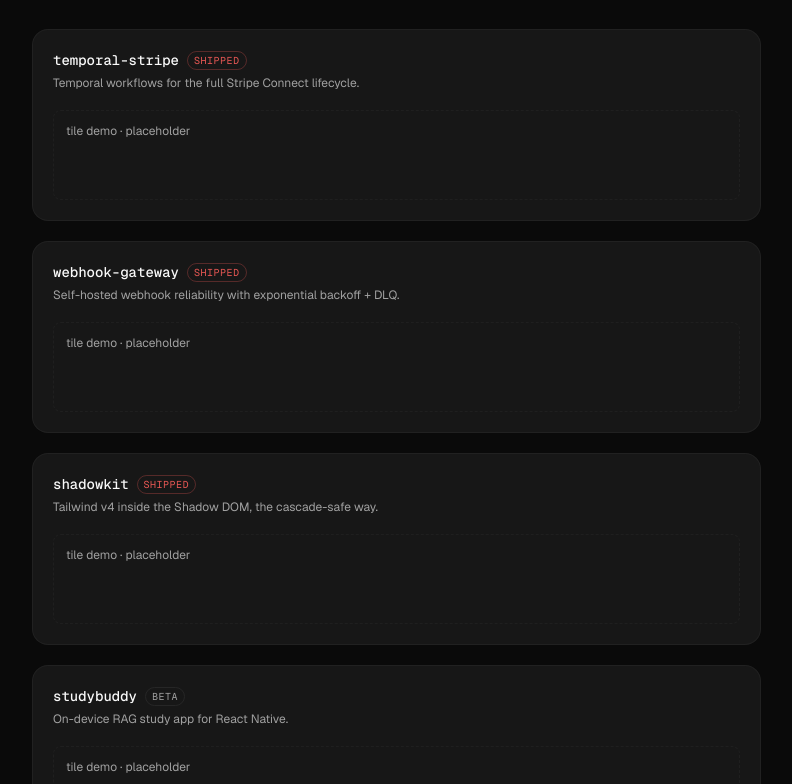
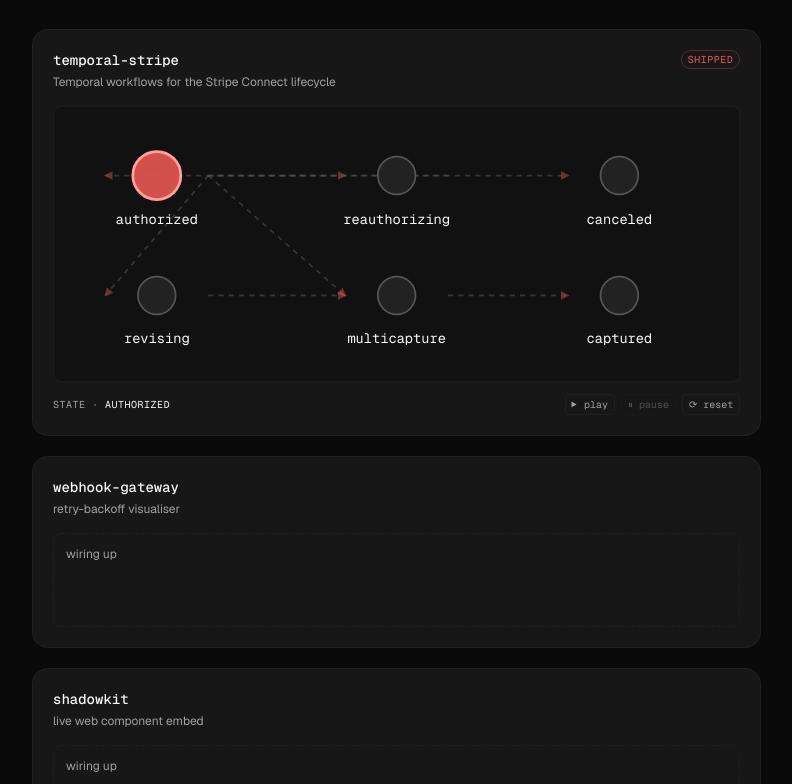
Before and after one commit to mateokadiu/portfolio-site, an Astro site: page / in a window 1280 px wide. Shown: the part 716-1500 px from the top of the page, without its empty margins (56-848 px from the left). Built offline with nearby package versions, Linux system fonts and the light colour scheme; Astro itself is replaced by a stand-in of ours.

Commit message:
temporal-stripe state machine tile

```diff
--- /dev/null
+++ b/src/components/ProjectTile.astro
@@ -0,0 +1,63 @@
+---
+import type { Project } from '~/lib/data';
+import Tile from '~/components/Tile.astro';
+import TileHeader from '~/components/TileHeader.astro';
+import TemporalStripeTile from '~/tiles/TemporalStripeTile';
+import WebhookGatewayTile from '~/tiles/WebhookGatewayTile';
+import ShadowkitTile from '~/tiles/ShadowkitTile';
+import StudybuddyTile from '~/tiles/StudybuddyTile';
+import TaxLedgerTile from '~/tiles/TaxLedgerTile';
+import GrpcMonorepoTile from '~/tiles/GrpcMonorepoTile';
+import AiTradingCopilotTile from '~/tiles/AiTradingCopilotTile';
+
+interface Props {
+  project: Project;
+}
+const { project } = Astro.props;
+
+const href = project.isPrivate ? `/projects/${project.slug}` : `/projects/${project.slug}`;
+---
+
+<Tile
+  size={project.tileSize}
+  href={href}
+  label={`${project.name} — ${project.tagline}`}
+  transitionName={`project-${project.slug}`}
+>
+  {
+    project.slug === 'temporal-stripe' && <TemporalStripeTile client:visible />
+  }
+  {
+    project.slug === 'webhook-gateway' && <WebhookGatewayTile client:visible />
+  }
+  {project.slug === 'shadowkit' && <ShadowkitTile client:visible />}
+  {project.slug === 'studybuddy' && <StudybuddyTile client:visible />}
+  {project.slug === 'tax-ledger' && <TaxLedgerTile client:visible />}
+  {
+    project.slug === 'grpc-monorepo-starter' && (
+      <GrpcMonorepoTile client:visible />
+    )
+  }
+  {
+    project.slug === 'ai-trading-copilot' && (
+      <AiTradingCopilotTile client:visible />
+    )
+  }
+  {
+    !['temporal-stripe', 'webhook-gateway', 'shadowkit', 'studybuddy', 'tax-ledger', 'grpc-monorepo-starter', 'ai-trading-copilot'].includes(
+      project.slug,
+    ) && (
+      <>
+        <TileHeader
+          name={project.name}
+          tagline={project.tagline}
+          status={project.status}
+          isPrivate={project.isPrivate}
+        />
+        <div class="mt-4 flex-1 rounded-lg border border-dashed border-border/60 p-3 text-xs text-muted">
+          tile demo · placeholder
+        </div>
+      </>
+    )
+  }
+</Tile>
--- a/src/pages/index.astro
+++ b/src/pages/index.astro
@@ -3,7 +3,7 @@
 import Hero from '~/components/Hero';
 import BentoGrid from '~/components/BentoGrid.astro';
 import Tile from '~/components/Tile.astro';
-import TileHeader from '~/components/TileHeader.astro';
+import ProjectTile from '~/components/ProjectTile.astro';
 import AboutTile from '~/tiles/AboutTile.astro';
 import NowTile from '~/tiles/NowTile.astro';
 import ContactTile from '~/tiles/ContactTile.astro';
@@ -15,26 +15,7 @@
   <Hero client:idle />
 
   <BentoGrid id="work">
-    {
-      PROJECTS.map((project) => (
-        <Tile
-          size={project.tileSize}
-          href={`/projects/${project.slug}`}
-          label={`${project.name} — ${project.tagline}`}
-          transitionName={`project-${project.slug}`}
-        >
-          <TileHeader
-            name={project.name}
-            tagline={project.tagline}
-            status={project.status}
-            isPrivate={project.isPrivate}
-          />
-          <div class="mt-4 flex-1 rounded-lg border border-dashed border-border/60 p-3 text-xs text-muted">
-            tile demo · placeholder
-          </div>
-        </Tile>
-      ))
-    }
+    {PROJECTS.map((project) => <ProjectTile project={project} />)}
 
     <Tile size="1x1"><AboutTile /></Tile>
     <Tile size="1x1"><NowTile /></Tile>
--- /dev/null
+++ b/src/tiles/AiTradingCopilotTile.tsx
@@ -0,0 +1,14 @@
+// Placeholder — fleshed out in a later commit.
+export default function AiTradingCopilotTile() {
+  return (
+    <div className="flex h-full flex-col">
+      <header>
+        <h3 className="font-mono text-sm font-medium text-foreground">ai-trading-copilot</h3>
+        <p className="mt-1 text-xs text-muted">private · typewriter narrative</p>
+      </header>
+      <div className="mt-4 flex-1 rounded-lg border border-dashed border-border/60 p-3 text-xs text-muted">
+        wiring up
+      </div>
+    </div>
+  );
+}
--- /dev/null
+++ b/src/tiles/GrpcMonorepoTile.tsx
@@ -0,0 +1,14 @@
+// Placeholder — fleshed out in a later commit.
+export default function GrpcMonorepoTile() {
+  return (
+    <div className="flex h-full flex-col">
+      <header>
+        <h3 className="font-mono text-sm font-medium text-foreground">grpc-monorepo-starter</h3>
+        <p className="mt-1 text-xs text-muted">proto → multi-language clients</p>
+      </header>
+      <div className="mt-4 flex-1 rounded-lg border border-dashed border-border/60 p-3 text-xs text-muted">
+        wiring up
+      </div>
+    </div>
+  );
+}
--- /dev/null
+++ b/src/tiles/ShadowkitTile.tsx
@@ -0,0 +1,14 @@
+// Placeholder — fleshed out in a later commit.
+export default function ShadowkitTile() {
+  return (
+    <div className="flex h-full flex-col">
+      <header>
+        <h3 className="font-mono text-sm font-medium text-foreground">shadowkit</h3>
+        <p className="mt-1 text-xs text-muted">live web component embed</p>
+      </header>
+      <div className="mt-4 flex-1 rounded-lg border border-dashed border-border/60 p-3 text-xs text-muted">
+        wiring up
+      </div>
+    </div>
+  );
+}
--- /dev/null
+++ b/src/tiles/StudybuddyTile.tsx
@@ -0,0 +1,14 @@
+// Placeholder — fleshed out in a later commit.
+export default function StudybuddyTile() {
+  return (
+    <div className="flex h-full flex-col">
+      <header>
+        <h3 className="font-mono text-sm font-medium text-foreground">studybuddy</h3>
+        <p className="mt-1 text-xs text-muted">on-device RAG study app</p>
+      </header>
+      <div className="mt-4 flex-1 rounded-lg border border-dashed border-border/60 p-3 text-xs text-muted">
+        wiring up
+      </div>
+    </div>
+  );
+}
--- /dev/null
+++ b/src/tiles/TaxLedgerTile.tsx
@@ -0,0 +1,14 @@
+// Placeholder — fleshed out in a later commit.
+export default function TaxLedgerTile() {
+  return (
+    <div className="flex h-full flex-col">
+      <header>
+        <h3 className="font-mono text-sm font-medium text-foreground">tax-ledger</h3>
+        <p className="mt-1 text-xs text-muted">refund-split visualiser</p>
+      </header>
+      <div className="mt-4 flex-1 rounded-lg border border-dashed border-border/60 p-3 text-xs text-muted">
+        wiring up
+      </div>
+    </div>
+  );
+}
--- /dev/null
+++ b/src/tiles/TemporalStripeTile.tsx
@@ -0,0 +1,319 @@
+import { useEffect, useRef, useState } from 'react';
+import { AnimatePresence, motion, useReducedMotion } from 'framer-motion';
+import { create } from 'zustand';
+
+type State =
+  | 'authorized'
+  | 'reauthorizing'
+  | 'revising'
+  | 'multicapture'
+  | 'captured'
+  | 'canceled';
+
+const NODES: Array<{ id: State; x: number; y: number; label: string }> = [
+  { id: 'authorized', x: 60, y: 40, label: 'authorized' },
+  { id: 'reauthorizing', x: 200, y: 40, label: 'reauthorizing' },
+  { id: 'revising', x: 60, y: 110, label: 'revising' },
+  { id: 'multicapture', x: 200, y: 110, label: 'multicapture' },
+  { id: 'captured', x: 330, y: 110, label: 'captured' },
+  { id: 'canceled', x: 330, y: 40, label: 'canceled' },
+];
+
+const NODE_BY_ID = Object.fromEntries(NODES.map((n) => [n.id, n])) as Record<
+  State,
+  (typeof NODES)[number]
+>;
+
+const EDGES: Array<{ from: State; to: State }> = [
+  { from: 'authorized', to: 'reauthorizing' },
+  { from: 'reauthorizing', to: 'authorized' },
+  { from: 'authorized', to: 'revising' },
+  { from: 'revising', to: 'multicapture' },
+  { from: 'authorized', to: 'multicapture' },
+  { from: 'multicapture', to: 'captured' },
+  { from: 'authorized', to: 'canceled' },
+];
+
+const LEGAL = new Set(EDGES.map((e) => `${e.from}->${e.to}`));
+const TERMINAL: Set<State> = new Set(['captured', 'canceled']);
+const SCRIPTED: State[] = [
+  'authorized',
+  'reauthorizing',
+  'authorized',
+  'multicapture',
+  'multicapture',
+  'captured',
+];
+
+interface Store {
+  current: State;
+  reauthMs: number;
+  step: number;
+  playing: boolean;
+  illegal: State | null;
+  set: (s: Partial<Store>) => void;
+}
+
+const useMachine = create<Store>((set) => ({
+  current: 'authorized',
+  reauthMs: 4000,
+  step: 0,
+  playing: false,
+  illegal: null,
+  set: (patch) => set((s) => ({ ...s, ...patch })),
+}));
+
+function isLegal(from: State, to: State) {
+  return LEGAL.has(`${from}->${to}`);
+}
+
+export default function TemporalStripeTile() {
+  const { current, reauthMs, step, playing, illegal, set } = useMachine();
+  const reduced = useReducedMotion();
+  const lastTickRef = useRef<number | null>(null);
+
+  // Scripted walker — advances through SCRIPTED on each play tick.
+  useEffect(() => {
+    if (!playing || reduced) return;
+    const id = setTimeout(() => {
+      const next = SCRIPTED[step + 1];
+      if (!next) {
+        set({ playing: false });
+        return;
+      }
+      set({ current: next, step: step + 1 });
+    }, 1100);
+    return () => clearTimeout(id);
+  }, [playing, step, reduced, set]);
+
+  // Reauth countdown — only ticks while we're in `reauthorizing`.
+  useEffect(() => {
+    if (current !== 'reauthorizing') {
+      set({ reauthMs: 4000 });
+      lastTickRef.current = null;
+      return;
+    }
+    let raf = 0;
+    const tick = (t: number) => {
+      if (lastTickRef.current == null) lastTickRef.current = t;
+      const dt = t - lastTickRef.current;
+      lastTickRef.current = t;
+      const ms = Math.max(0, useMachine.getState().reauthMs - dt);
+      set({ reauthMs: ms });
+      if (ms > 0) raf = requestAnimationFrame(tick);
+    };
+    raf = requestAnimationFrame(tick);
+    return () => cancelAnimationFrame(raf);
+  }, [current, set]);
+
+  // Illegal-transition red flash auto-clears.
+  useEffect(() => {
+    if (!illegal) return;
+    const id = setTimeout(() => set({ illegal: null }), 320);
+    return () => clearTimeout(id);
+  }, [illegal, set]);
+
+  const handleNodeClick = (id: State) => {
+    if (id === current) return;
+    if (!isLegal(current, id)) {
+      set({ illegal: id });
+      return;
+    }
+    set({ current: id, playing: false });
+  };
+
+  const play = () => set({ playing: true });
+  const pause = () => set({ playing: false });
+  const reset = () =>
+    set({ current: 'authorized', step: 0, playing: false, reauthMs: 4000, illegal: null });
+
+  return (
+    <div className="flex h-full flex-col">
+      <header className="flex items-start justify-between">
+        <div>
+          <h3 className="font-mono text-sm font-medium text-foreground">temporal-stripe</h3>
+          <p className="mt-1 text-xs text-muted">
+            Temporal workflows for the Stripe Connect lifecycle
+          </p>
+        </div>
+        <span className="rounded-full border border-accent/30 px-1.5 py-px font-mono text-[10px] uppercase tracking-wider text-accent">
+          shipped
+        </span>
+      </header>
+
+      <div className="relative mt-4 flex-1 overflow-hidden rounded-lg border border-border/60 bg-background/40">
+        <svg
+          viewBox="0 0 400 160"
+          className="h-full w-full"
+          role="img"
+          aria-label="Stripe Connect state machine — authorize, reauth, multicapture, captured"
+        >
+          <defs>
+            <marker
+              id="ts-arrow"
+              viewBox="0 0 6 6"
+              refX="5"
+              refY="3"
+              markerWidth="5"
+              markerHeight="5"
+              orient="auto"
+            >
+              <path d="M0,0 L6,3 L0,6 z" fill="oklch(0.7 0.18 25 / 0.7)" />
+            </marker>
+          </defs>
+
+          {EDGES.map((e) => {
+            const from = NODE_BY_ID[e.from];
+            const to = NODE_BY_ID[e.to];
+            const active = current === e.to && step > 0;
+            return (
+              <motion.line
+                key={`${e.from}-${e.to}`}
+                x1={from.x + 30}
+                y1={from.y}
+                x2={to.x - 30}
+                y2={to.y}
+                stroke={active ? 'oklch(0.7 0.18 25)' : 'oklch(0.45 0 0)'}
+                strokeWidth={active ? 1.8 : 1}
+                strokeDasharray={active ? '0' : '3 3'}
+                markerEnd="url(#ts-arrow)"
+                initial={false}
+                animate={{
+                  opacity: active ? 1 : 0.55,
+                }}
+                transition={{ duration: 0.4 }}
+              />
+            );
+          })}
+
+          {NODES.map((n) => {
+            const isCurrent = n.id === current;
+            const isIllegal = illegal === n.id;
+            return (
+              <g
+                key={n.id}
+                onClick={() => handleNodeClick(n.id)}
+                className="cursor-pointer"
+                role="button"
+                tabIndex={0}
+                onKeyDown={(e) => {
+                  if (e.key === 'Enter' || e.key === ' ') handleNodeClick(n.id);
+                }}
+              >
+                <motion.circle
+                  cx={n.x}
+                  cy={n.y}
+                  r={isCurrent ? 14 : 11}
+                  fill={
+                    isIllegal
+                      ? 'oklch(0.55 0.22 25 / 0.5)'
+                      : isCurrent
+                        ? 'oklch(0.65 0.18 25 / 0.9)'
+                        : 'oklch(0.25 0 0)'
+                  }
+                  stroke={
+                    isCurrent ? 'oklch(0.85 0.16 25)' : 'oklch(0.45 0 0)'
+                  }
+                  strokeWidth={isCurrent ? 1.6 : 1}
+                  animate={
+                    isIllegal && !reduced
+                      ? { x: [0, -3, 3, -2, 2, 0] }
+                      : isCurrent && !reduced
+                        ? { scale: [1, 1.08, 1] }
+                        : { scale: 1 }
+                  }
+                  transition={{ duration: isIllegal ? 0.32 : 0.6, repeat: 0 }}
+                />
+                <text
+                  x={n.x}
+                  y={n.y + 28}
+                  textAnchor="middle"
+                  className="fill-current font-mono text-[8px]"
+                  fill={isCurrent ? 'oklch(0.985 0 0)' : 'oklch(0.708 0 0)'}
+                >
+                  {n.label}
+                </text>
+              </g>
+            );
+          })}
+
+          <AnimatePresence>
+            {current === 'reauthorizing' && !reduced && (
+              <motion.g
+                initial={{ opacity: 0 }}
+                animate={{ opacity: 1 }}
+                exit={{ opacity: 0 }}
+                transition={{ duration: 0.25 }}
+              >
+                <circle cx={310} cy={40} r={9} fill="none" stroke="oklch(0.3 0 0)" strokeWidth={2} />
+                <motion.circle
+                  cx={310}
+                  cy={40}
+                  r={9}
+                  fill="none"
+                  stroke="oklch(0.7 0.18 25)"
+                  strokeWidth={2}
+                  strokeLinecap="round"
+                  pathLength={1}
+                  strokeDasharray={1}
+                  initial={false}
+                  animate={{ strokeDashoffset: 1 - reauthMs / 4000 }}
+                  transition={{ duration: 0.12, ease: 'linear' }}
+                  style={{ transform: 'rotate(-90deg)', transformOrigin: '310px 40px' }}
+                />
+                <text
+                  x={310}
+                  y={66}
+                  textAnchor="middle"
+                  className="font-mono text-[8px]"
+                  fill="oklch(0.708 0 0)"
+                >
+                  reauth in {(reauthMs / 1000).toFixed(1)}s
+                </text>
+              </motion.g>
+            )}
+          </AnimatePresence>
+        </svg>
+      </div>
+
+      <div
+        className="mt-3 flex items-center justify-between"
+        role="group"
+        aria-label="state machine controls"
+      >
+        <p
+          className="font-mono text-[10px] uppercase tracking-wider text-muted"
+          aria-live="polite"
+        >
+          state · <span className="text-foreground">{current}</span>
+          {TERMINAL.has(current) && <span className="ml-2 text-accent">final</span>}
+        </p>
+        <div className="flex gap-1.5 font-mono text-[10px]">
+          <button
+            type="button"
+            onClick={play}
+            disabled={playing}
+            className="rounded border border-border/60 px-1.5 py-0.5 text-muted hover:border-accent/40 hover:text-foreground disabled:opacity-40"
+          >
+            ▶ play
+          </button>
+          <button
+            type="button"
+            onClick={pause}
+            disabled={!playing}
+            className="rounded border border-border/60 px-1.5 py-0.5 text-muted hover:border-accent/40 hover:text-foreground disabled:opacity-40"
+          >
+            ⏸ pause
+          </button>
+          <button
+            type="button"
+            onClick={reset}
+            className="rounded border border-border/60 px-1.5 py-0.5 text-muted hover:border-accent/40 hover:text-foreground"
+          >
+            ⟳ reset
+          </button>
+        </div>
+      </div>
+    </div>
+  );
+}
--- /dev/null
+++ b/src/tiles/WebhookGatewayTile.tsx
@@ -0,0 +1,14 @@
+// Placeholder — fleshed out in a later commit.
+export default function WebhookGatewayTile() {
+  return (
+    <div className="flex h-full flex-col">
+      <header>
+        <h3 className="font-mono text-sm font-medium text-foreground">webhook-gateway</h3>
+        <p className="mt-1 text-xs text-muted">retry-backoff visualiser</p>
+      </header>
+      <div className="mt-4 flex-1 rounded-lg border border-dashed border-border/60 p-3 text-xs text-muted">
+        wiring up
+      </div>
+    </div>
+  );
+}
```
